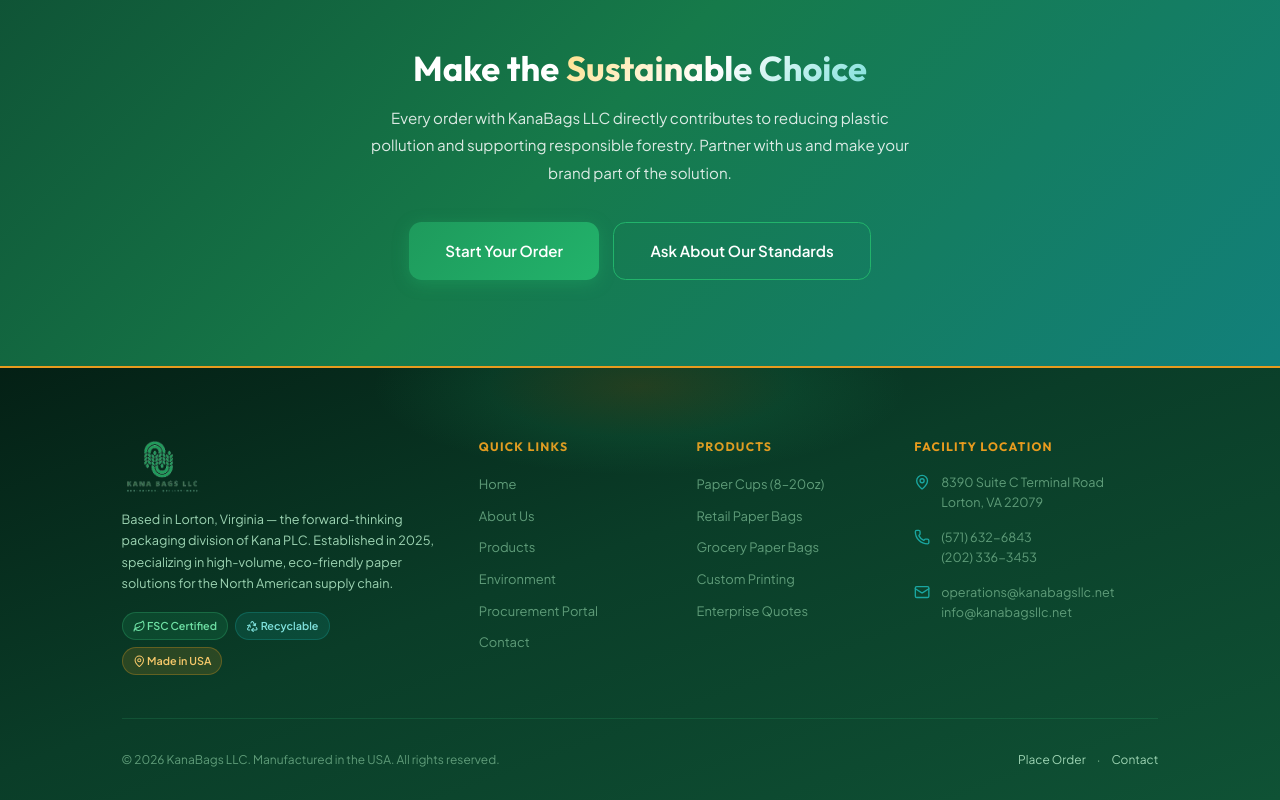
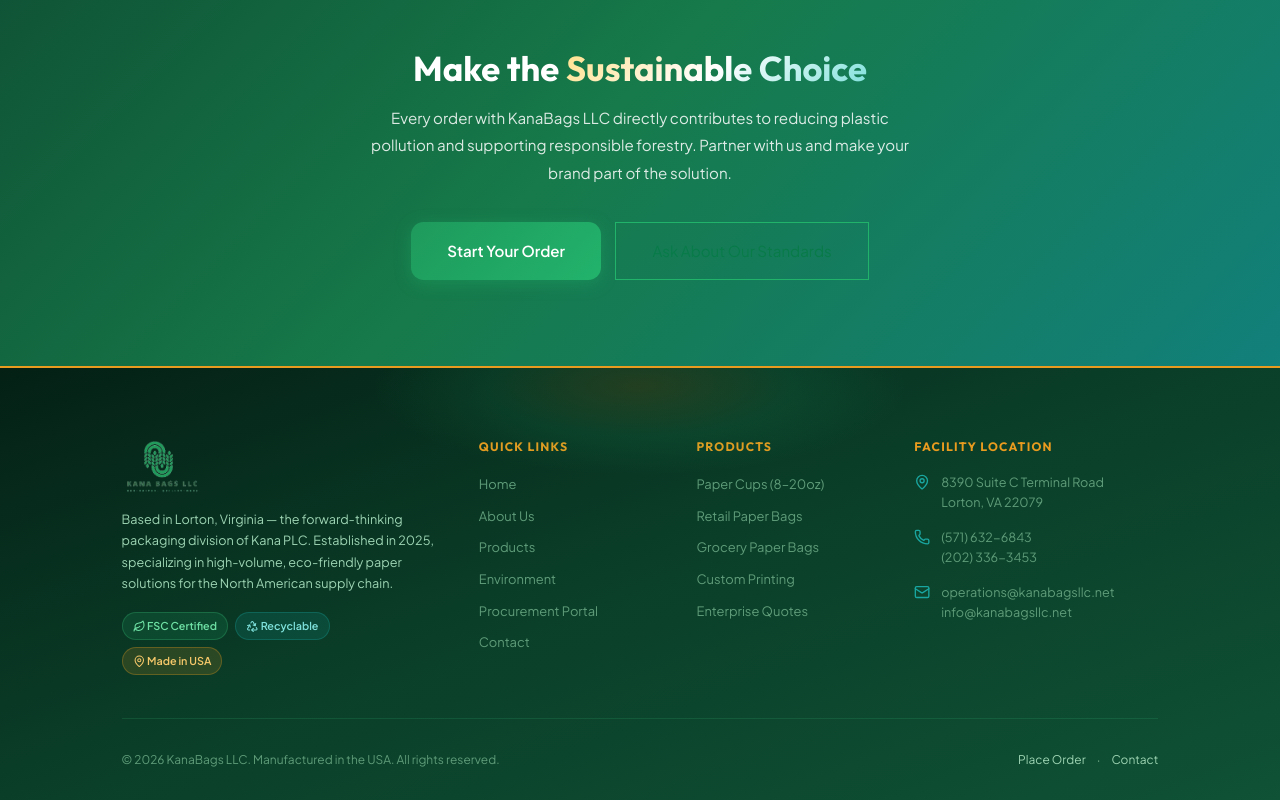
Before and after one commit to nathnaeldem/kanabags, a Vue app: page /environment in a window 1280 px wide. Shown: the part 2160-2960 px from the top of the page. Built offline with nearby package versions, Linux system fonts and the light colour scheme.

Commit message:
outline button color

```diff
--- a/src/index.css
+++ b/src/index.css
@@ -140,6 +140,12 @@
   background: linear-gradient(135deg, var(--green-500), var(--green-400));
   transform: translateY(-2px);
   box-shadow: 0 8px 28px rgba(34, 179, 107, 0.45);
+}
+
+.btn-outline-primary {
+  background: transparent;
+  color: rgb(8, 123, 73);
+  border: 1.5px solid var(--green-500);
 }
 
 .btn-outline {
--- a/src/pages/EnvironmentPage.vue
+++ b/src/pages/EnvironmentPage.vue
@@ -89,7 +89,7 @@
           <p>Every order with KanaBags LLC directly contributes to reducing plastic pollution and supporting responsible forestry. Partner with us and make your brand part of the solution.</p>
           <div class="impact-actions">
             <router-link to="/order" class="btn btn-primary btn-lg" >Start Your Order</router-link>
-            <router-link to="/contact" class="btn btn-outline btn-lg">Ask About Our Standards</router-link>
+            <router-link to="/contact" class="btn-outline-primary btn-lg">Ask About Our Standards</router-link>
           </div>
         </div>
       </div>
```
